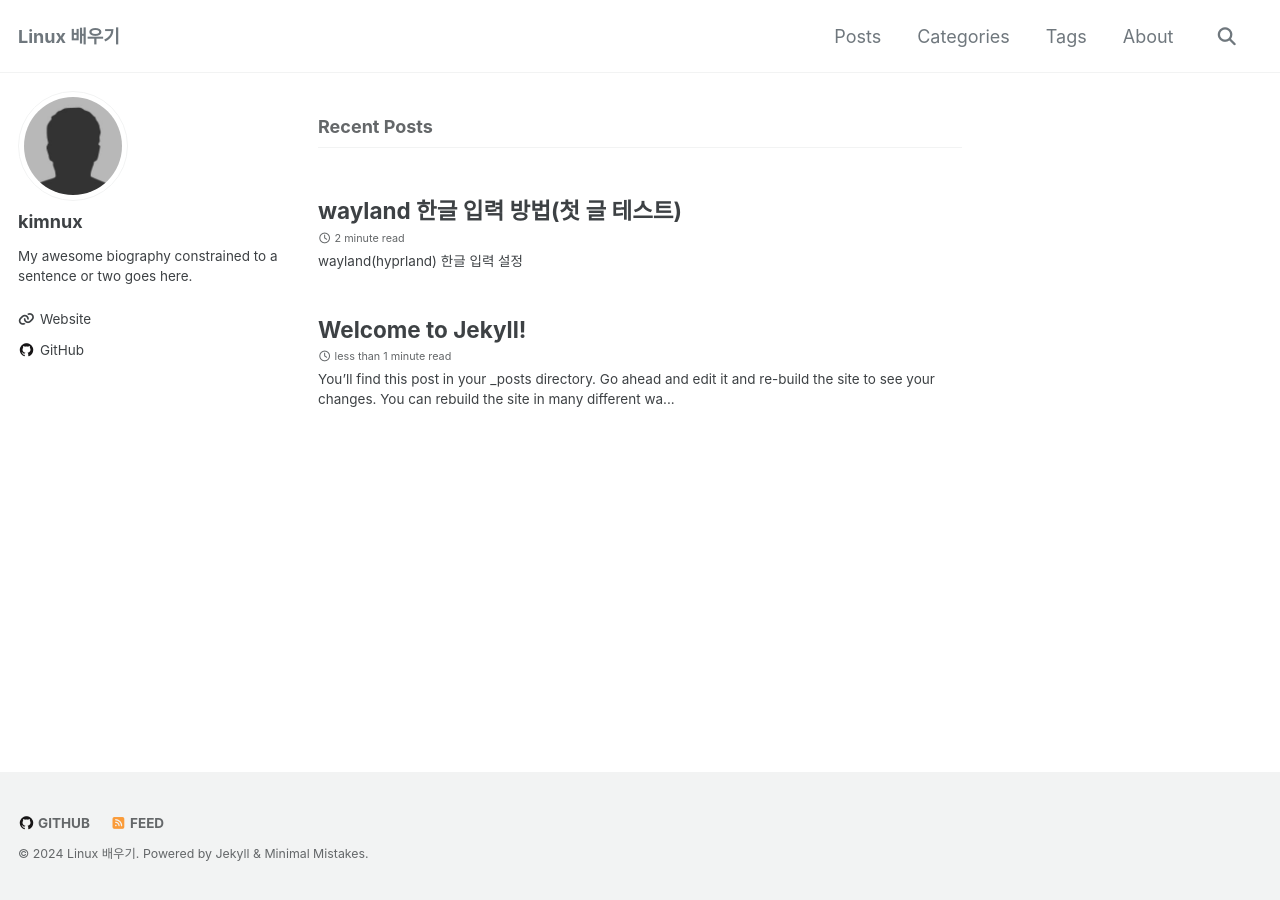
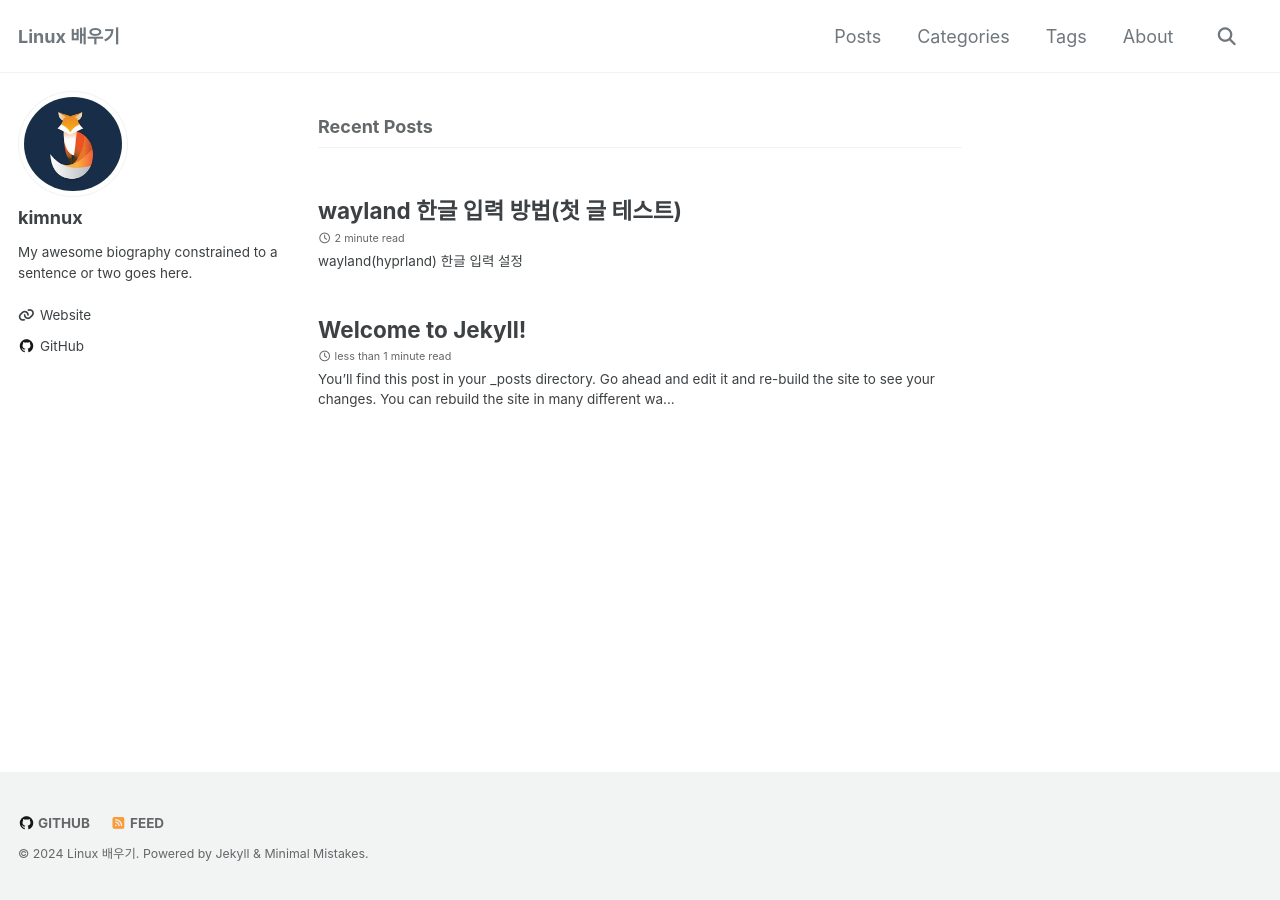
Before and after one commit to kimnux12/kimnux12.github.io, a Jekyll site: the page built from index.html, in a window 1280 px wide. Built offline with Jekyll 4.4.1, drawn with Linux system fonts in a browser that asks for light colours; cached includes are drawn as plain includes; the list of posts is cut into pages by our own code.

Commit message:
2024-06-23, 14:51

```diff
--- a/_config.yml
+++ b/_config.yml
@@ -56,7 +56,7 @@ plugins:
 
 author:
   name   : "kimnux"
-  avatar : "/assets/images/bio-photo.jpg"
+  avatar : "/assets/images/fox.png"
   bio    : "My awesome biography constrained to a sentence or two goes here."
   links:
     - label: "Website"
```
Also changed, not shown: assets/images/fox.png (added).
